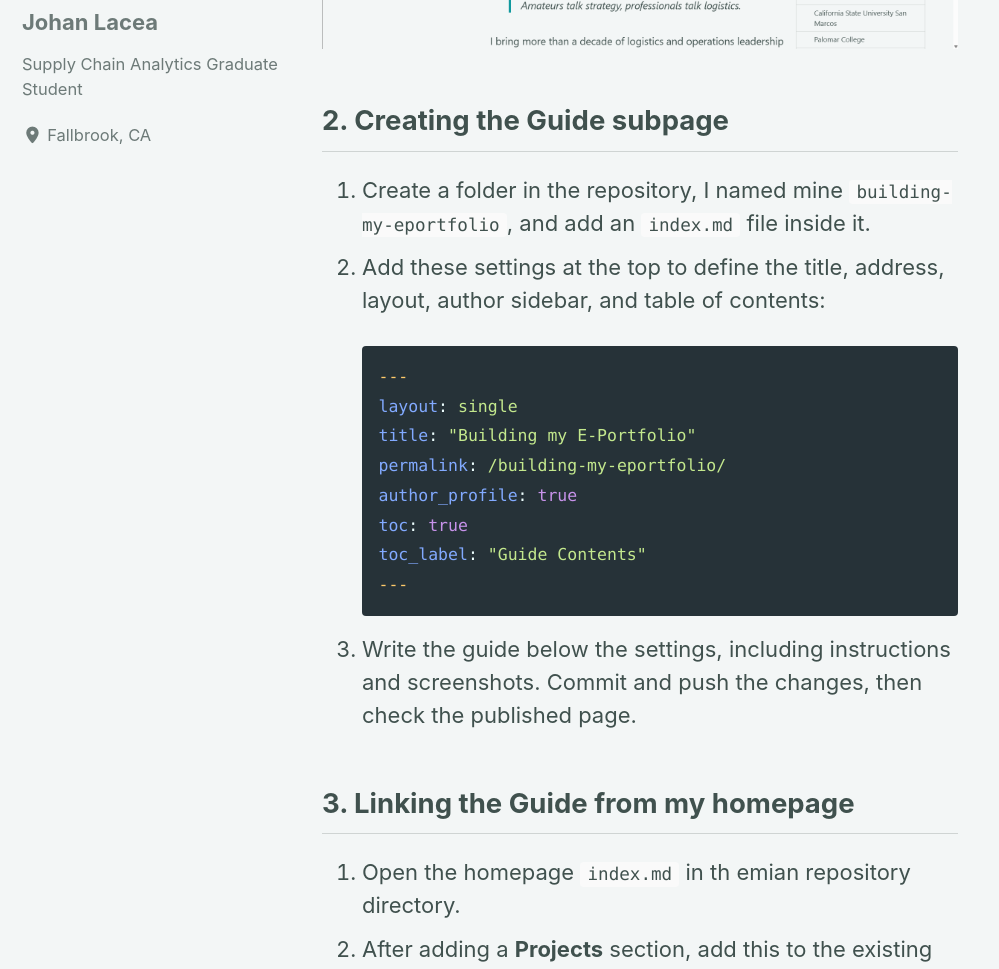
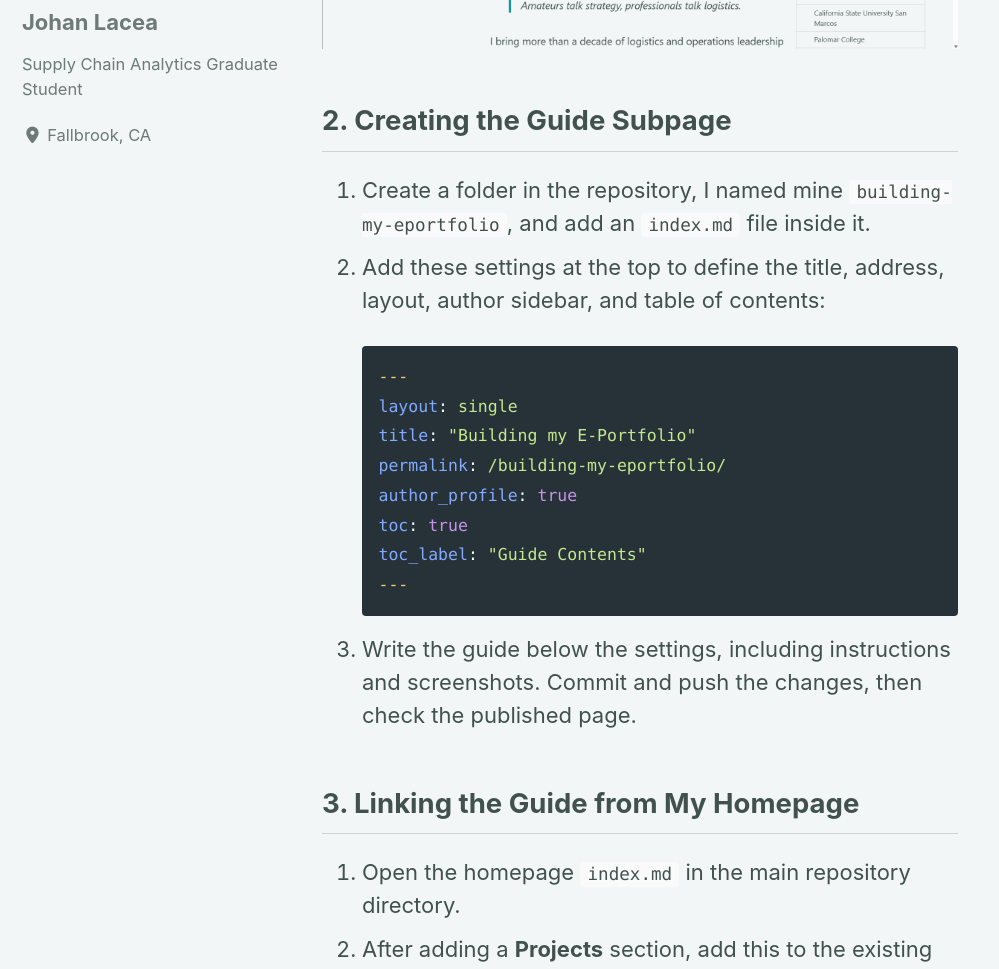
Before and after one commit to JohanLacea/JohanLacea.github.io, a Jekyll site: the page built from building-my-eportfolio/index.md, in a window 1280 px wide and 1400 px high, scrolled down 4994 px. Shown: the part 157-1126 px from the top of the window, without its empty margins (0-999 px from the left). Built offline with Jekyll 4.4.1, drawn with Linux system fonts in a browser that asks for light colours; cached includes are drawn as plain includes; some of the changed text lies outside the part shown.

Commit message:
Update index.md

````diff
--- a/building-my-eportfolio/index.md
+++ b/building-my-eportfolio/index.md
@@ -86,8 +86,8 @@ Here is a screenshot of how my e-profile looks:
    ```
 3. Write the guide below the settings, including instructions and screenshots. Commit and push the changes, then check the published page.
 
-## 3. Linking the Guide from my homepage
-1. Open the homepage `index.md` in th emian repository directory.
+## 3. Linking the Guide from My Homepage
+1. Open the homepage `index.md` in the main repository directory.
 2. After adding a **Projects** section, add this to the existing homepage:
 
 ```markdown
````
Also changed, not shown: other parts of building-my-eportfolio/index.md (+2 -2 lines).
